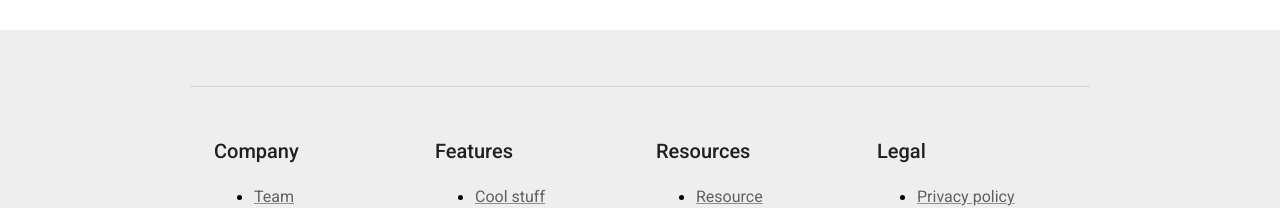
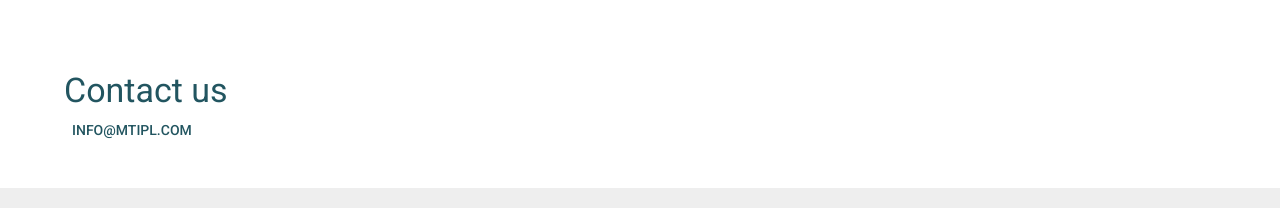
Before and after one commit to Ethan0507/mtipl-inc, a React (Create React App) app in the folder frontend/: page / in a window 1280 px wide. Shown: the part 919-1127 px from the top of the page. Built offline with nearby package versions, Linux system fonts and the light colour scheme.

Commit message:
Added Contact us info

```diff
--- a/frontend/src/pages/HomePage.js
+++ b/frontend/src/pages/HomePage.js
@@ -16,7 +16,8 @@ import Container from '@mui/material/Container';
 import {
   Landing,
   About,
-  HowWeWork
+  HowWeWork,
+  Contact
  } from "./sections/home";
 
 export default function HomePage() {
@@ -25,6 +26,7 @@ export default function HomePage() {
     <Landing />
     <About />
     <HowWeWork />
+    <Contact />
     </>
   );
 }
--- /dev/null
+++ b/frontend/src/pages/sections/home/Contact.js
@@ -0,0 +1,13 @@
+import { Container, Stack, Typography, Box, Button, Divider, Paper, Link } from "@mui/material";
+import React from "react";
+
+export default function Contact() {
+    return (
+        <Container id="how-we-work" sx={{ my: 5 }}>
+            <Typography variant="h4" color="primary">
+                Contact us
+            </Typography>
+            <Button onClick={() => window.location = 'mailto:info@mtipl.com'}>info@mtipl.com</Button>
+        </Container>
+    );
+}
--- a/frontend/src/pages/sections/home/HowWeWork.js
+++ b/frontend/src/pages/sections/home/HowWeWork.js
@@ -5,7 +5,7 @@ import HandshakeIcon from '@mui/icons-material/Handshake';
 import WarningIcon from '@mui/icons-material/Warning';
 import DeliveryDiningIcon from '@mui/icons-material/DeliveryDining';
 
-export default function About() {
+export default function HowWeWork() {
     return (
         <Container id="how-we-work" sx={{ my: 5 }}>
             <Typography variant="h4" color="primary">
--- a/frontend/src/pages/sections/home/index.js
+++ b/frontend/src/pages/sections/home/index.js
@@ -1,3 +1,4 @@
 export { default as Landing } from './Landing';
 export { default as About } from './About';
 export { default as HowWeWork } from './HowWeWork';
+export { default as Contact } from './Contact';
```
